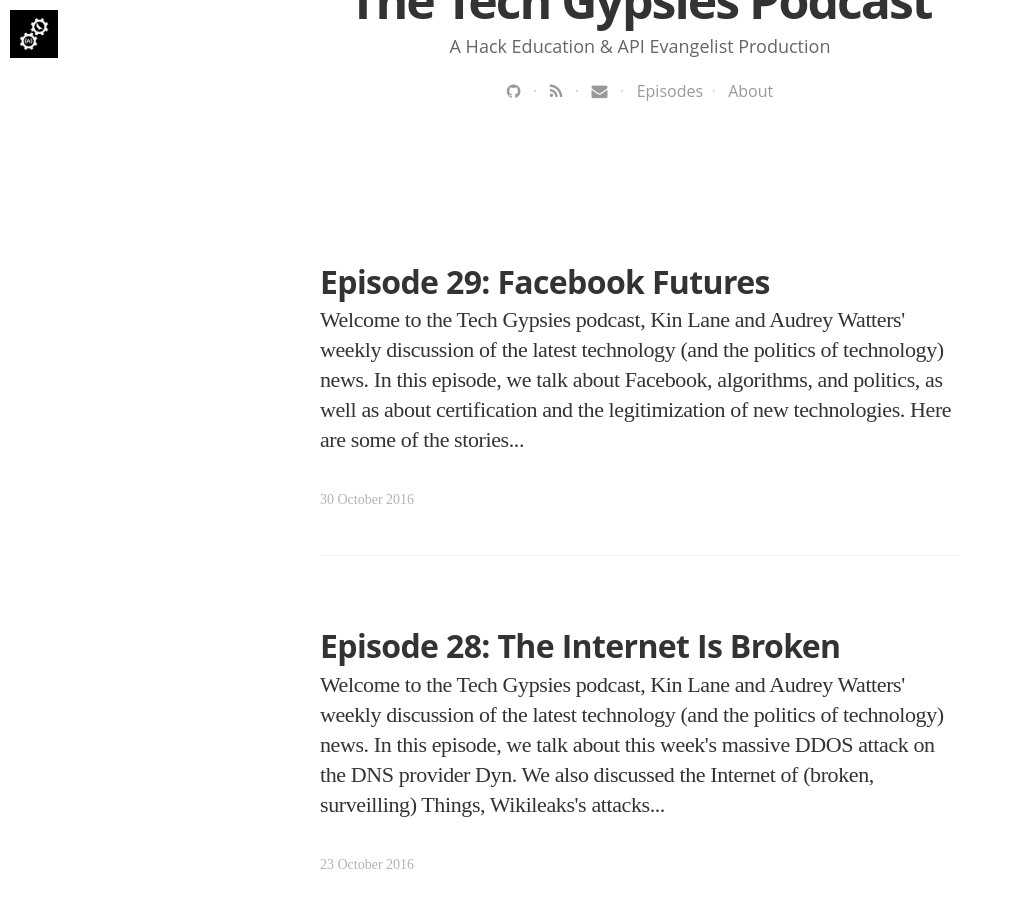
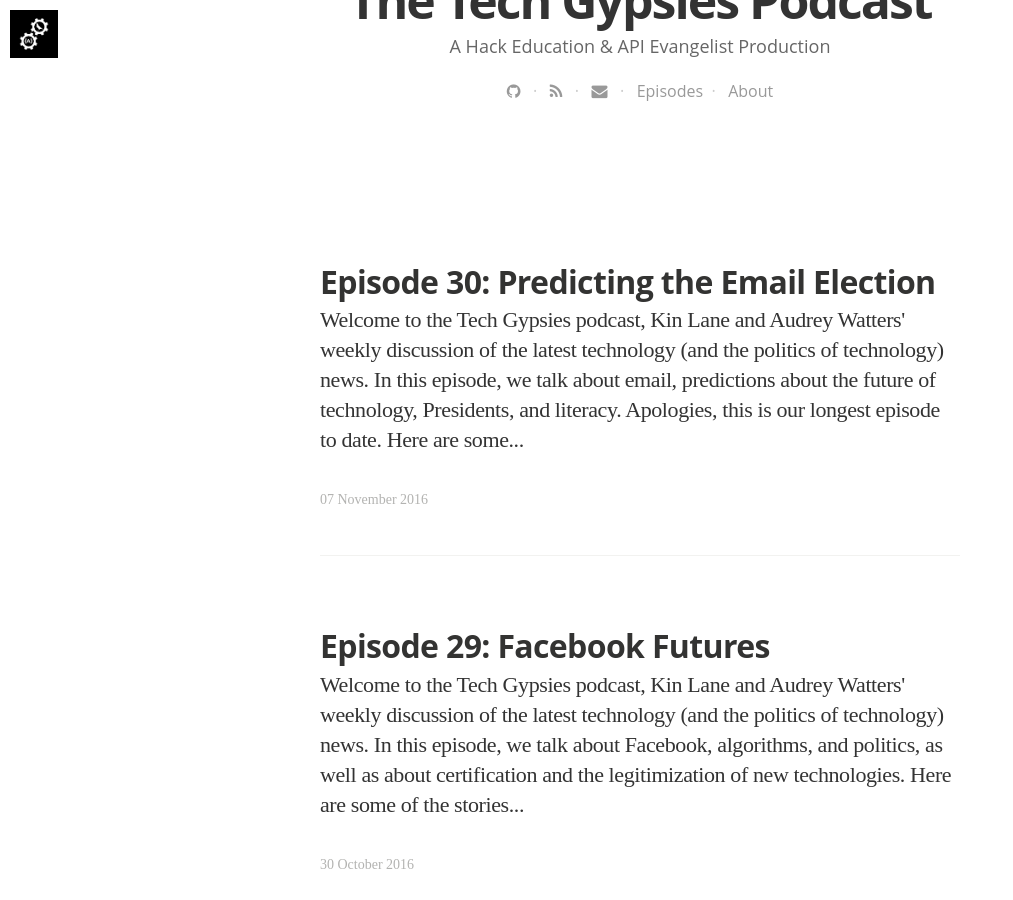
Before and after one commit to Techgypsies/podcast, a Jekyll site: the page built from blog/index.html, in a window 1280 px wide and 900 px high, scrolled down 559 px. Shown: the whole window, without its empty margins (0-1013 px from the left). Built offline with Jekyll 4.4.1, drawn with Linux system fonts in a browser that asks for light colours; nearby versions of some CDN libraries; some web fonts are replaced; the list of posts is cut into pages by our own code; some of the changed text lies outside the part shown.

Commit message:
new episode

```diff
--- a/_data/podcasts.yaml
+++ b/_data/podcasts.yaml
@@ -404,3 +404,17 @@
   tags:
   - Technology
   - Politics
+- title: "Tech Gypsies Episode 30"
+  summary: "In this episode, we talk about email, predictions about the future of technology, Presidents, and literacy."
+  description: "In this episode, we talk about email, predictions about the future of technology, Presidents, and literacy."
+  subtitle: "Tech, Scrutinized"
+  image: /assets/images/tech-gypsies-podcast-1500.png
+  audio_file: http://s3.amazonaws.com/techgypsies/techgypsies+2016-11-07.mp3
+  audio_length: 60102448
+  sound_cloud: https://soundcloud.com/kinlane/tech-gypsies-podcast-2016-11-07
+  duration: '0:41:44'
+  publish_date: "2016-11-07 09:00:00"
+  url: 2016/11/07/episode-30
+  tags:
+  - Technology
+  - Politics
--- /dev/null
+++ b/_posts/2016-11-07-episode-30.html
@@ -0,0 +1,25 @@
+---
+layout: post
+title: "Episode 30: Predicting the Email Election"
+date: 2016-11-07 08:35:00 +0000
+tags:
+image: https://s3.amazonaws.com/audreywatters/2016-11-06-hollywood.jpg
+imagecredits: https://www.flickr.com/photos/dtietphotog/5329016936
+---
+<p>Welcome to the Tech Gypsies podcast, <a href="http://kinlane.com">Kin Lane</a> and <a href="http://audreywatters.com">Audrey Watters</a>' weekly discussion of the latest technology (and the politics of technology) news.</p>
+
+<p>In this episode, we talk about email, predictions about the future of technology, Presidents, and literacy. Apologies, this is our longest episode to date.</p>
+
+<p>
+<iframe width="100%" height="166" scrolling="no" frameborder="no" src="https://w.soundcloud.com/player/?url=https%3A//api.soundcloud.com/tracks/291952566&amp;color=ff5500&amp;auto_play=false&amp;hide_related=false&amp;show_comments=true&amp;show_user=true&amp;show_reposts=false"></iframe>
+</p>
+
+<p>Here are some of the stories we referenced:</p>
+<ul>
+<li>"<a href="http://hackeducation.com/2016/11/02/futures">The Best Way to Predict the Future is to Issue a Press Release</a>" on Hack Education</li>
+<li>"<a href="https://apievangelist.com/2016/11/04/drone-recovery-in-the-attention-economy/">Drone Recovery In The Attention Economy</a>" on API Evangelist</li>
+<li>"<a href="https://theawl.com/when-truth-falls-apart-b4667d39575b#.2x76lvnqt">When Truth Falls Apart</a> by Maria Bustillos</li>
+<li>"<a href="https://medium.com/the-curious-civilian/admit-it-the-clinton-email-controversy-bothers-you-yet-you-dont-actually-know-what-the-clinton-511dc1659eda#.3gg6evewb">Admit It. The Clinton Email Controversy Bothers You, Yet You Don’t Actually Know What the Clinton Email Controversy Is</a>" by Ken Crossland</li>
+</ul>
+
+<p>Feedback is welcome. (You should <a href="mailto:kinlane@gmail.com">email Kin</a> with it though, not Audrey.)</p>
--- a/index.html
+++ b/index.html
@@ -10,6 +10,6 @@
 
 <p><a href="http://podcast.techgypsi.es/blog/">Show notes</a> can also be subscribed to <a href="http://podcast.techgypsi.es/blog.xml">via RSS</a>.</p>
 
-<p><strong>Latest Episode: <a href="http://podcast.techgypsi.es/2016/10/30/episode-29">29</a></strong></p>
+<p><strong>Latest Episode: <a href="http://podcast.techgypsi.es/2016/11/07/episode-30">30</a></strong></p>
 
 <p style="text-align: right; font-size:12px"><em>Image credits: <a href="https://flic.kr/p/GTax17">Drone Recovery</a></em></p>
```
